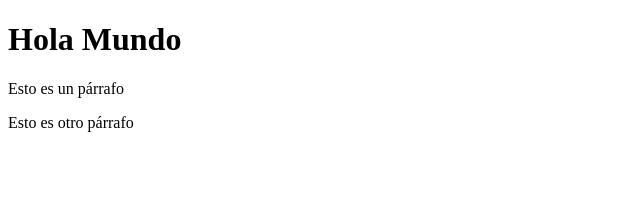
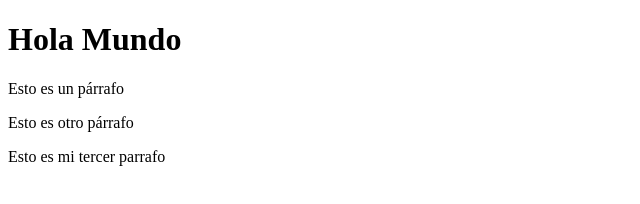
Before and after one commit to lulublondet/publicando, a plain HTML site: page index.html in a window 1280 px wide. Shown: the whole page, without its empty margins (0-640 px from the left). Drawn offline with Linux system fonts and the light colour scheme.

Commit message:
mi tercer commit

```diff
--- a/index.html
+++ b/index.html
@@ -8,5 +8,6 @@
 	<h1>Hola Mundo</h1>
 	<p>Esto es un párrafo</p>
 	<p>Esto es otro párrafo</p>
+	<p>Esto es mi tercer parrafo</p>
 </body>
 </html>
```
